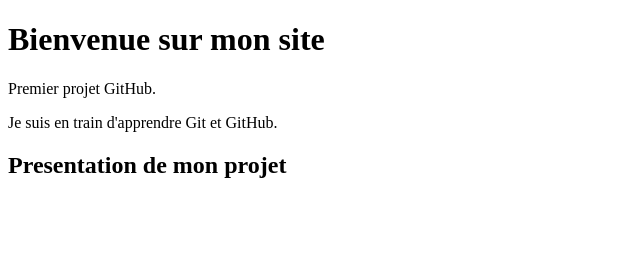
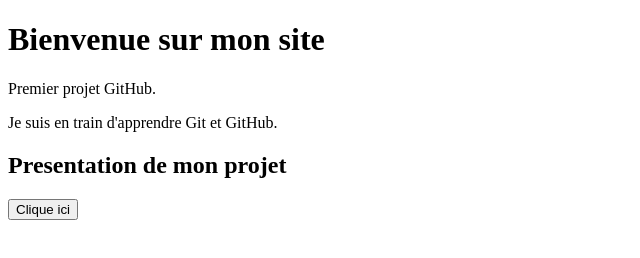
Before and after one commit to azouaouthafrara-17/qualite-de-code, a plain HTML site: page index.html in a window 1280 px wide. Shown: the whole page, without its empty margins (0-640 px from the left). Drawn offline with Linux system fonts and the light colour scheme.

Commit message:
Ajout d'un bouton interactif

```diff
--- a/index.html
+++ b/index.html
@@ -8,5 +8,6 @@
     <p>Premier projet GitHub.</p>
     <p>Je suis en train d'apprendre Git et GitHub.</p>
 <h2>Presentation de mon projet</h2>
+<button onclick="alert('Bienvenue !')">Clique ici</button>
 </body>
 </html>
```
